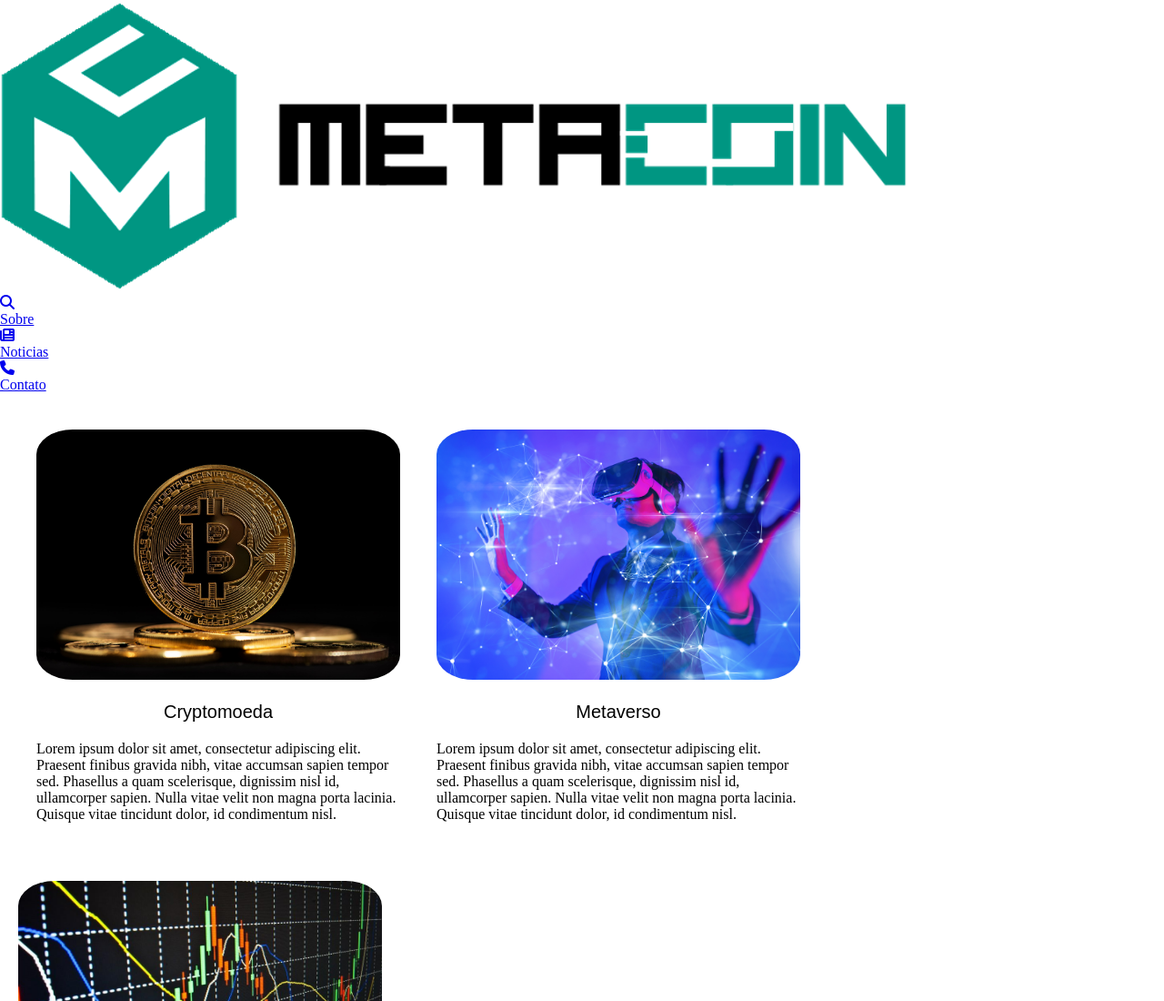
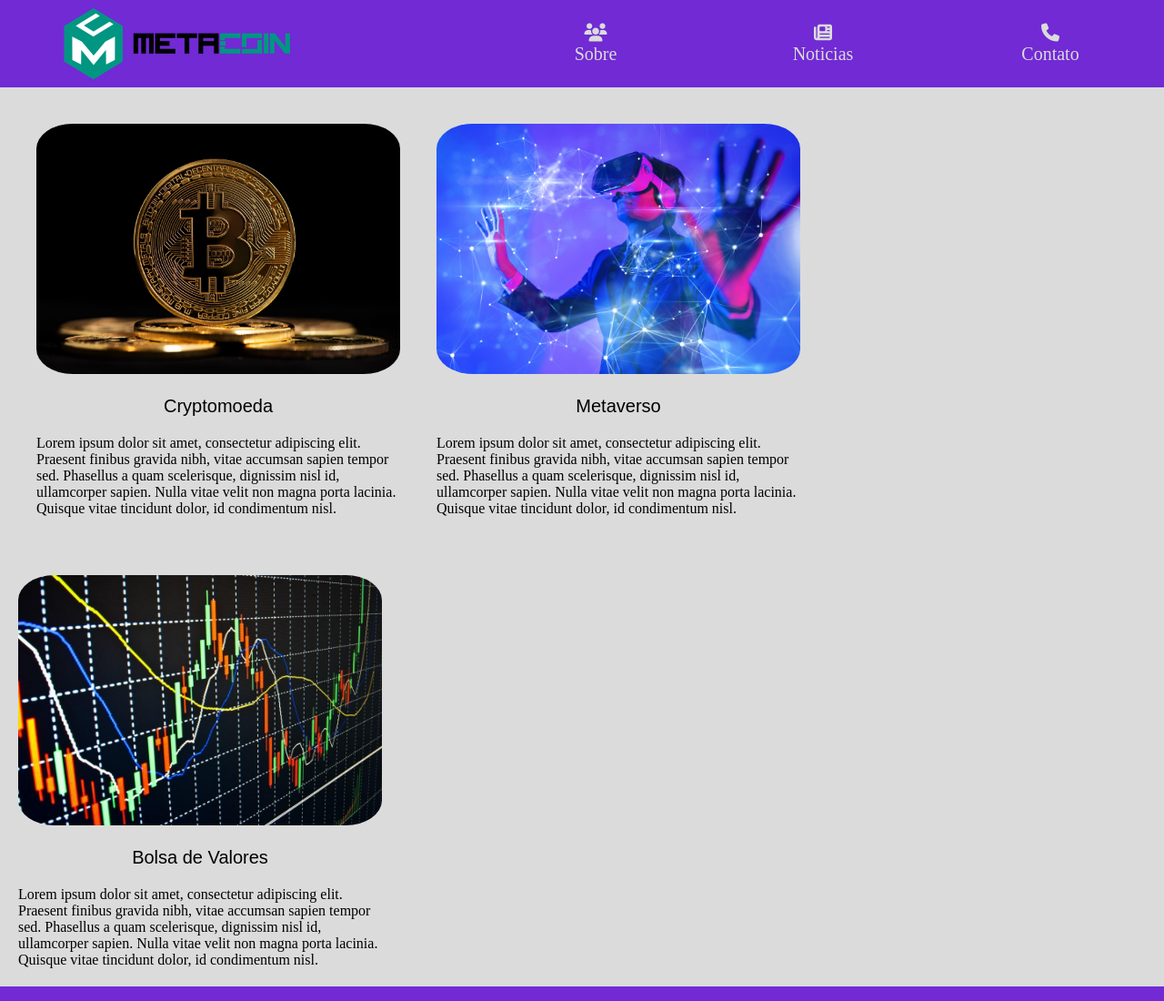
Before and after one commit to de-mazzi/project-Metacoin, a plain HTML site: page index.html in a window 1280 px wide. Shown: the top 1100 px of the page at 91% size. Drawn offline with Linux system fonts and the light colour scheme; files whose address does not match are found by name.

Commit message:
Add files via upload

```diff
--- a/index.html
+++ b/index.html
@@ -8,7 +8,7 @@
 	<script src="https://kit.fontawesome.com/bf71a46885.js" crossorigin="anonymous"></script>
 	<link rel="stylesheet" type="text/css" href="../Project Metacoin/css/style.css">
 	<title>
-		meta alguma coisa
+		MetaCoin
 	</title>
 </head>
 <body>
@@ -21,9 +21,9 @@
 		  </a>
 		  <a href="#" class="alignHead">
 			<div class="icon">
-			  <i class="fa fa-search" aria-hiden="true"></i>
+			  <i class="fa fa-phone" aria-hiden="true"></i>
 			</div>
-			<div class="name" data-text="Search">Sobre</div>
+			<div class="name" data-text="Phone">Contato</div>
 		  </a>
 		  <a href="#" class="alignHead">
 			<div class="icon">
@@ -33,9 +33,9 @@
 		  </a>
 		  <a href="#" class="alignHead">
 			<div class="icon">
-			  <i class="fa fa-phone" aria-hiden="true"></i>
+			  <i class="fa-solid fa-users" aria-hiden="true"></i>
 			</div>
-			<div class="name" data-text="Phone">Contato</div>
+			<div class="name" data-text="Search">Sobre</div>
 		  </a>
 	</div>
 	<!-- FINAL TOPO DO SITE-->
--- a/style.css
+++ b/style.css
@@ -1,11 +1,63 @@
 /* Header CSS */
 
+.disabled {
+	pointer-events: none;
 
+}
+
+.icon-bar {
+  width: 100%;
+  background-color: #712ad4;
+  overflow: auto;
+}
+
+.icon-bar a {
+  float: right;
+  width: 250px;
+  text-align: center;
+  padding: 25px 0;
+  color: #dbdbdb;
+  font-size: 20px;
+  text-decoration: none;
+}
+
+.active {
+  background-color: #712ad4;
+}
+
+.logo {
+	width: 100%;
+	height: 100%;
+	margin-top: -17px;
+	margin-left: 50px;
+}
+
+.logoHead {
+	float: left;
+	position: absolute;
+	left: 0px;
+	height: 46px;
+	transition: 0.3s;
+}
+
+.logoHead:hover {
+	height: 46px;
+	margin-left: 20px;
+}
+
+.alignHead {
+transition: 0.3s;
+}
+
+.alignHead:hover{
+	background-color: #9b69e1;
+}
 
 /* Escopo do site */
 
 body {
 	margin: 0px;
+	background-color: #dbdbdb;
 }
 
 .header {
@@ -80,7 +132,7 @@ body {
 
 .info {
 	float: left;
-	background-color: #a89803;
+	background-color: #712ad4;
 }
 
 .infoText {
```
